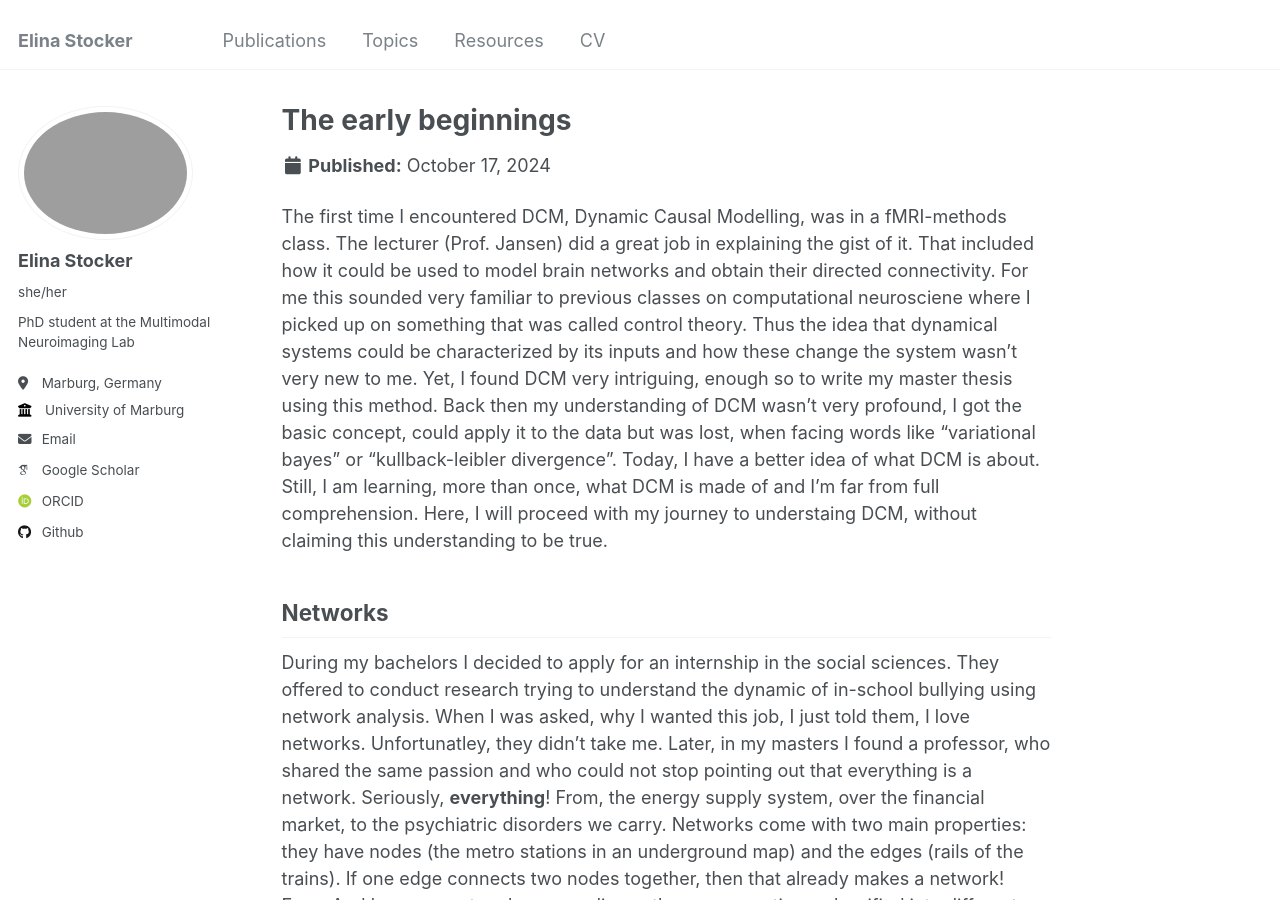
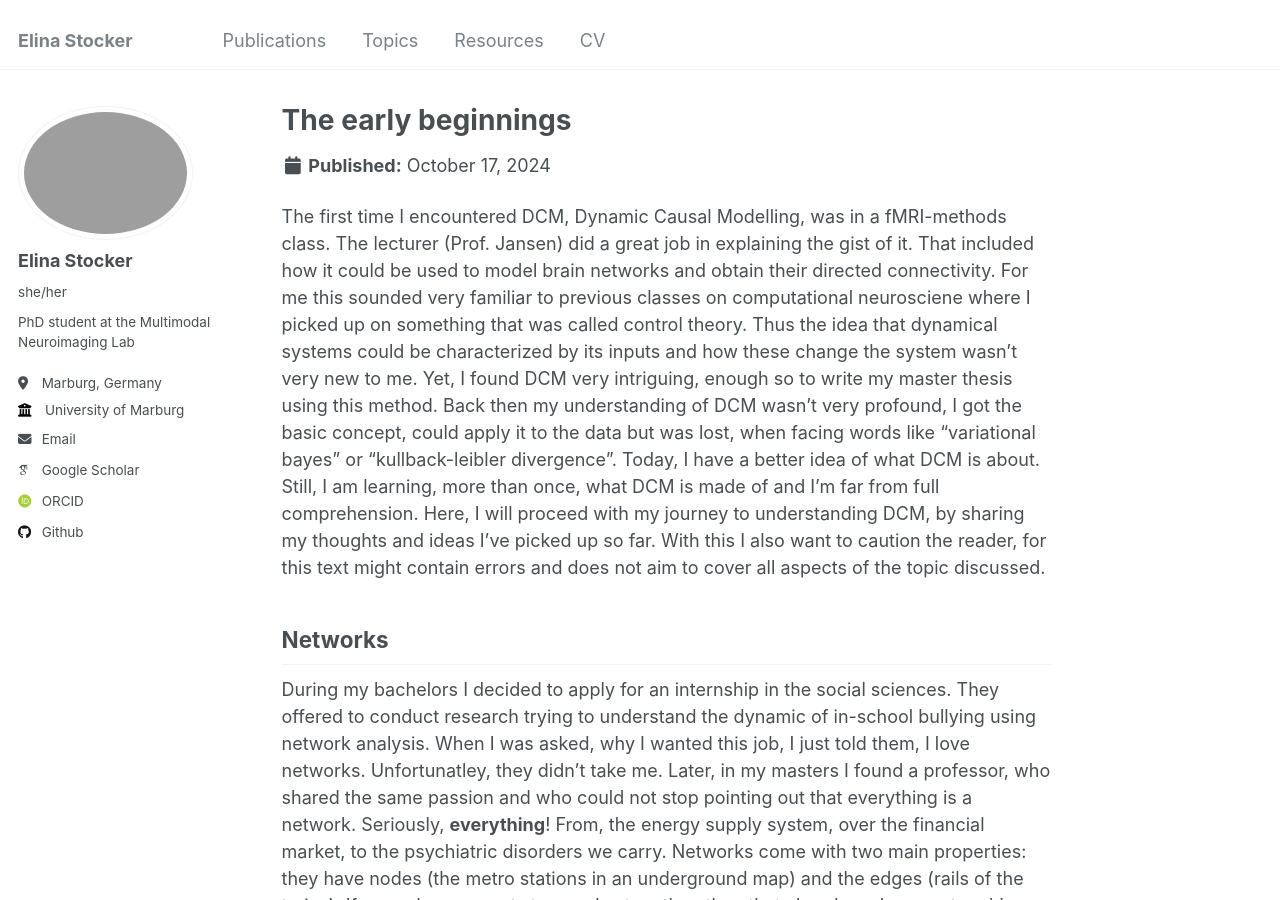
Before and after one commit to juliaelina/elina-stocker, a Jekyll site: the page built from _topics/DCM_part-01.md, in a window 1280 px wide and 900 px high. Built offline with Jekyll 4.4.1, drawn with Linux system fonts in a browser that asks for light colours; some web fonts are replaced.

Commit message:
Update DCM_part-01.md

```diff
--- a/_topics/DCM_part-01.md
+++ b/_topics/DCM_part-01.md
@@ -4,7 +4,7 @@ excerpt: "DCM <br/><img src='/elina-stocker/images/network.png' width='250' heig
 collection: topics
 ---
 
-The first time I encountered DCM, Dynamic Causal Modelling, was in a fMRI-methods class. The lecturer (Prof. Jansen) did a great job in explaining the gist of it. That included how it could be used to model brain networks and obtain their directed connectivity. For me this sounded very familiar to previous classes on computational neurosciene where I picked up on something that was called control theory. Thus the idea that dynamical systems could be characterized by its inputs and how these change the system wasn't very new to me. Yet, I found DCM very intriguing, enough so to write my master thesis using this method. Back then my understanding of DCM wasn't very profound, I got the basic concept, could apply it to the data but was lost, when facing words like "variational bayes" or "kullback-leibler divergence". Today, I have a better idea of what DCM is about. Still, I am learning, more than once, what DCM is made of and I'm far from full comprehension. Here, I will proceed with my journey to understaing DCM, without claiming this understanding to be true.
+The first time I encountered DCM, Dynamic Causal Modelling, was in a fMRI-methods class. The lecturer (Prof. Jansen) did a great job in explaining the gist of it. That included how it could be used to model brain networks and obtain their directed connectivity. For me this sounded very familiar to previous classes on computational neurosciene where I picked up on something that was called control theory. Thus the idea that dynamical systems could be characterized by its inputs and how these change the system wasn't very new to me. Yet, I found DCM very intriguing, enough so to write my master thesis using this method. Back then my understanding of DCM wasn't very profound, I got the basic concept, could apply it to the data but was lost, when facing words like "variational bayes" or "kullback-leibler divergence". Today, I have a better idea of what DCM is about. Still, I am learning, more than once, what DCM is made of and I'm far from full comprehension. Here, I will proceed with my journey to understanding DCM, by sharing my thoughts and ideas I've picked up so far. With this I also want to caution the reader, for this text might contain errors and does not aim to cover all aspects of the topic discussed.
 
 ## Networks
 During my bachelors I decided to apply for an internship in the social sciences. They offered to conduct research trying to understand the dynamic of in-school bullying using network analysis. When I was asked, why I wanted this job, I just told them, I love networks. Unfortunatley, they didn't take me. Later, in my masters I found a professor, who shared the same passion and who could not stop pointing out that everything is a network. Seriously, **everything**! From, the energy supply system, over the financial market, to the psychiatric disorders we carry.
```
